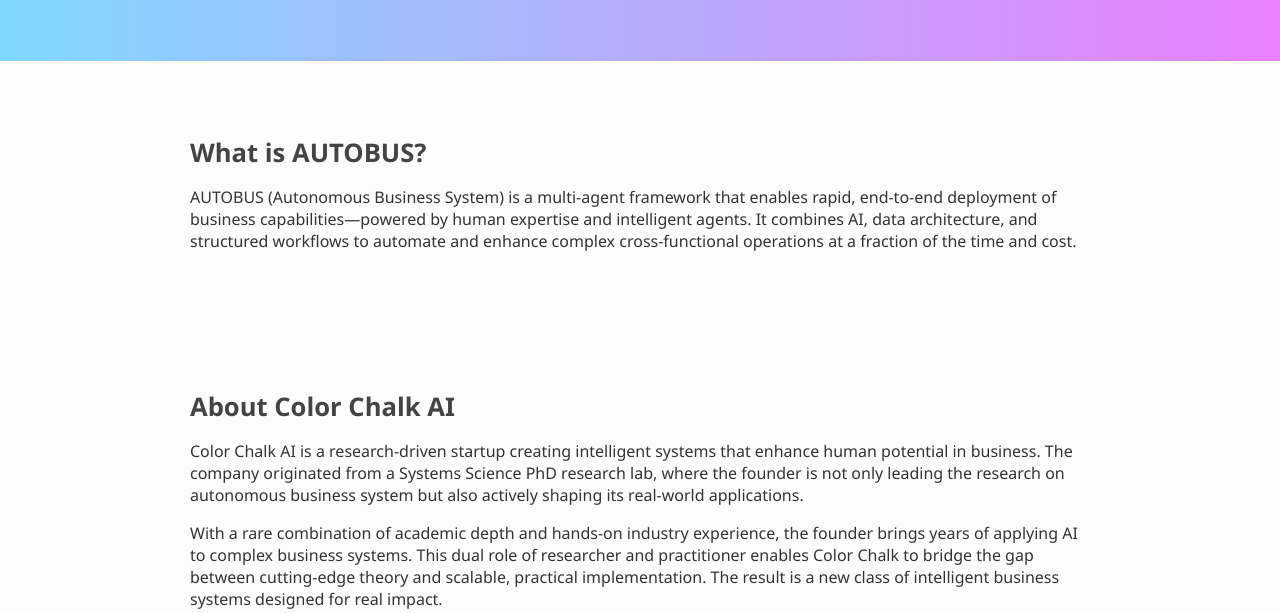
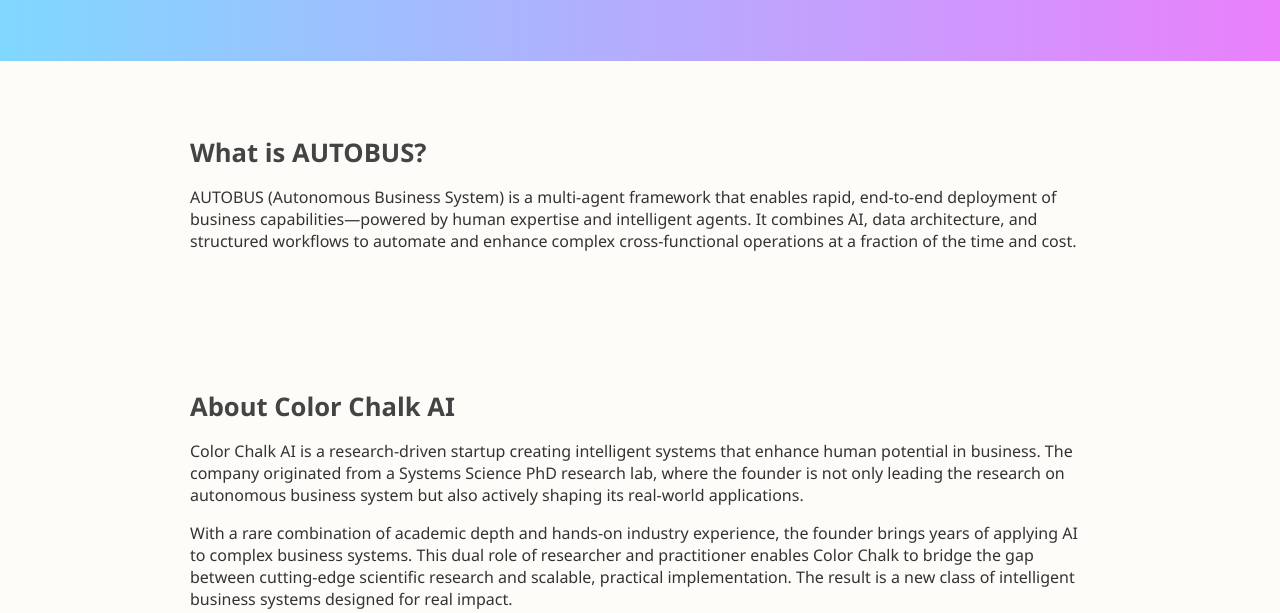
Before and after one commit to colorchalk/colorchalk.github.io, a plain HTML site: page index.html in a window 1280 px wide. Shown: the part 339-952 px from the top of the page. Drawn offline with Linux system fonts and the light colour scheme.

Commit message:
revised about section

```diff
--- a/index.html
+++ b/index.html
@@ -96,7 +96,7 @@
   <section id="about" class="section">
     <h3>About Color Chalk AI</h3>
     <p>Color Chalk AI is a research-driven startup creating intelligent systems that enhance human potential in business. The company originated from a Systems Science PhD research lab, where the founder is not only leading the research on autonomous business system but also actively shaping its real-world applications.</p>
-    <p>With a rare combination of academic depth and hands-on industry experience, the founder brings years of applying AI to complex business systems. This dual role of researcher and practitioner enables Color Chalk to bridge the gap between cutting-edge theory and scalable, practical implementation. The result is a new class of intelligent business systems designed for real impact.</p>
+    <p>With a rare combination of academic depth and hands-on industry experience, the founder brings years of applying AI to complex business systems. This dual role of researcher and practitioner enables Color Chalk to bridge the gap between cutting-edge scientific research and scalable, practical implementation. The result is a new class of intelligent business systems designed for real impact.</p>
   </section>
 
   <section id="contact" class="section">
```
